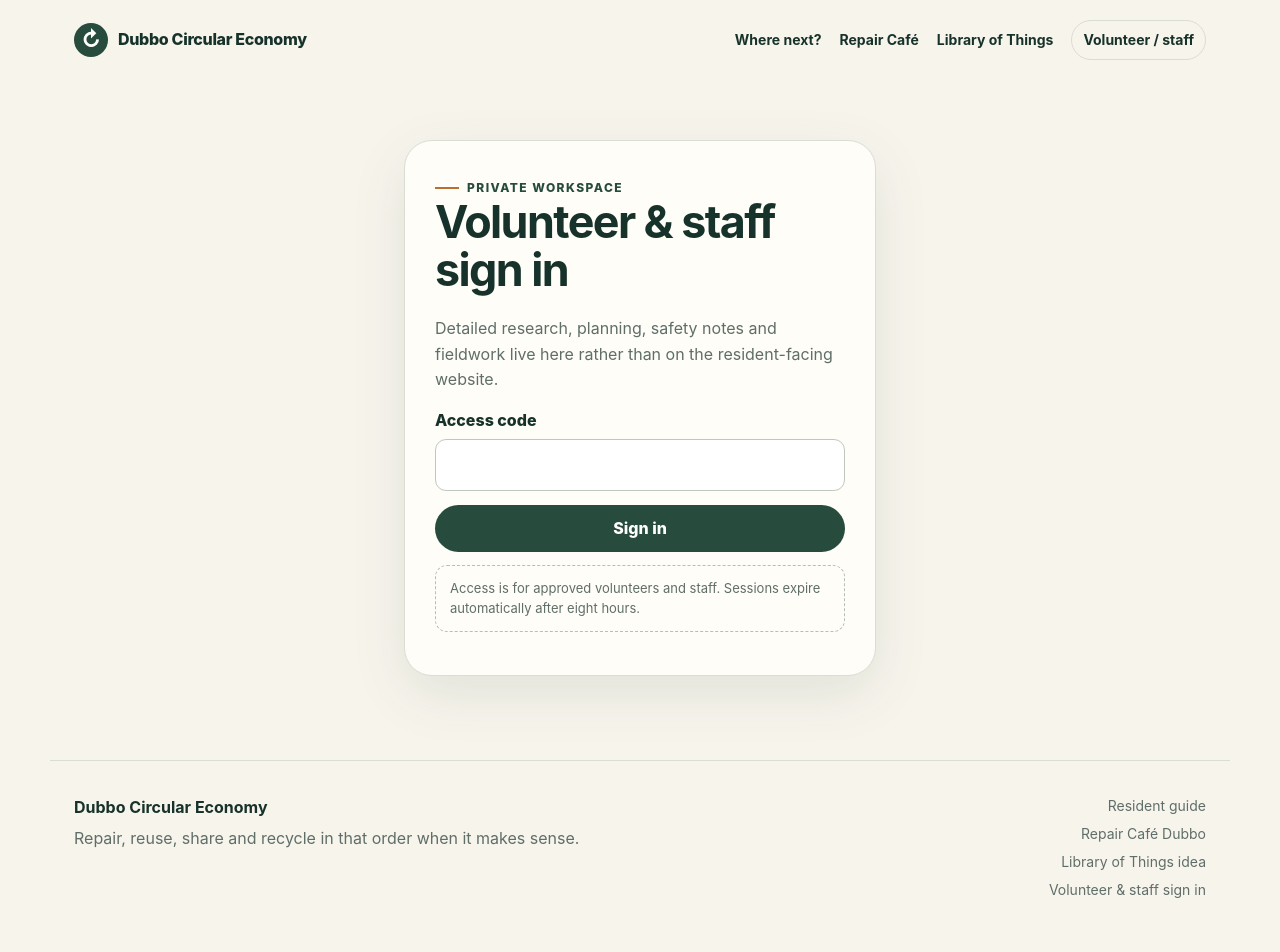
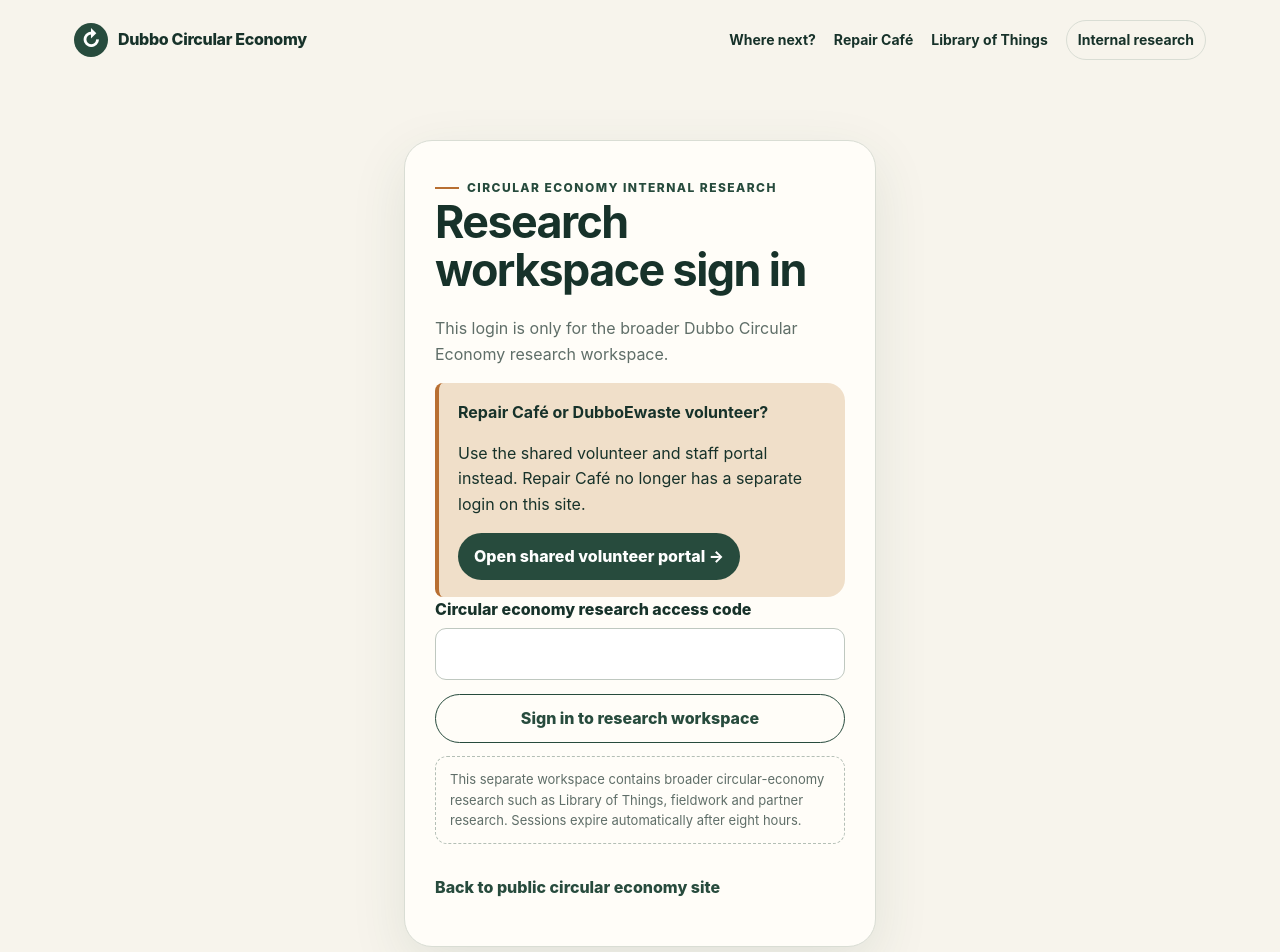
Before and after one commit to joshualparris/CircularEconomyDubbo, a Next.js app: page /login in a window 1280 px wide. Shown: the top 952 px of the page. Built offline with nearby package versions, Linux system fonts and the light colour scheme.

Commit message:
Use canonical Repair Café site and shared volunteer login
Routes public and internal Repair Café links to the canonical DubboEwaste Repair Café site and Volunteer Hub, and clarifies that the remaining local login is for broader circular-economy research only.

```diff
--- a/app/internal/page.js
+++ b/app/internal/page.js
@@ -3,7 +3,7 @@ import Link from "next/link";
 const cards=[
  ["Research & evidence","The 10 biggest unresolved Dubbo questions, with verified facts, gaps and next evidence steps.","/internal/research"],
  ["Repair First","Deep evidence, implementation plan, 12-week pilot playbook and field tools for making repair the easy first choice.","/internal/repair-first"],
- ["Repair Café","Pilot design, volunteer roles, safety boundaries, intake and outcome measurement.","/internal/repair-cafe"],
+ ["Repair Café","Pilot design, volunteer roles, safety boundaries, intake and outcome measurement.","https://dubbo-ewaste-app.vercel.app/repair-cafe-volunteers"],
  ["Library of Things","Demand test, starter inventory, risk controls, hosting and loan metrics.","/internal/library-of-things"],
  ["E-waste","Current known chain, data-bearing devices, downstream proof and questions for Council/contractors.","/internal/ewaste"],
  ["Partners & venues","Council, library, Men's Sheds, charities, repairers and other possible collaborators.","/internal/partners"],
@@ -14,7 +14,7 @@ const cards=[
 export default function InternalHome(){
  return <div>
   <div className="internal-hero"><div><div className="kicker">Internal</div><h1 style={{fontSize:"3.4rem"}}>Volunteer & staff workspace</h1><p className="lede">Detailed material lives here so the public site stays useful instead of becoming a research archive.</p></div></div>
-  <div className="internal-grid">{cards.map(([title,text,href])=><Link className="card action-card" href={href} key={href}><div><h2 style={{fontSize:"1.55rem"}}>{title}</h2><p>{text}</p></div><span className="small-link">Open workspace →</span></Link>)}</div>
+  <div className="internal-grid">{cards.map(([title,text,href])=>href.startsWith("http")?<a className="card action-card" href={href} key={href}><div><h2 style={{fontSize:"1.55rem"}}>{title}</h2><p>{text}</p></div><span className="small-link">Open shared workspace →</span></a>:<Link className="card action-card" href={href} key={href}><div><h2 style={{fontSize:"1.55rem"}}>{title}</h2><p>{text}</p></div><span className="small-link">Open workspace →</span></Link>)}</div>
   <section className="section">
    <div className="card"><h2>Evidence rule</h2><p>Do not turn a comparator, assumption or absence of public evidence into a Dubbo fact. When the remaining answer sits with Council, a contractor, a charity or a real-world pilot, say so and collect that evidence directly.</p></div>
   </section>
--- a/app/login/page.js
+++ b/app/login/page.js
@@ -1,20 +1,29 @@
+import Link from "next/link";
 import { login } from "./actions";
 
-export const metadata={title:"Volunteer & staff sign in"};
+export const metadata={title:"Circular economy research sign in"};
 
 export default async function LoginPage({searchParams}){
  const params=await searchParams;
  return <div className="login-shell">
   <div className="login-card">
-   <div className="kicker">Private workspace</div>
-   <h1 style={{fontSize:"2.8rem"}}>Volunteer & staff sign in</h1>
-   <p className="muted">Detailed research, planning, safety notes and fieldwork live here rather than on the resident-facing website.</p>
+   <div className="kicker">Circular economy internal research</div>
+   <h1 style={{fontSize:"2.8rem"}}>Research workspace sign in</h1>
+   <p className="muted">This login is only for the broader Dubbo Circular Economy research workspace.</p>
+
+   <div className="notice">
+    <strong>Repair Café or DubboEwaste volunteer?</strong>
+    <p>Use the shared volunteer and staff portal instead. Repair Café no longer has a separate login on this site.</p>
+    <a className="button" href="https://dubbo-ewaste-app.vercel.app/login">Open shared volunteer portal →</a>
+   </div>
+
    {params?.error?<p className="error">{params.error}</p>:null}
    <form className="form" action={login}>
-    <label>Access code<input name="code" type="password" autoComplete="current-password" required /></label>
-    <button className="button" type="submit">Sign in</button>
+    <label>Circular economy research access code<input name="code" type="password" autoComplete="current-password" required /></label>
+    <button className="button button-secondary" type="submit">Sign in to research workspace</button>
    </form>
-   <p className="private-note">Access is for approved volunteers and staff. Sessions expire automatically after eight hours.</p>
+   <p className="private-note">This separate workspace contains broader circular-economy research such as Library of Things, fieldwork and partner research. Sessions expire automatically after eight hours.</p>
+   <p className="small-link"><Link href="/">Back to public circular economy site</Link></p>
   </div>
  </div>;
 }
--- a/components/InternalNav.js
+++ b/components/InternalNav.js
@@ -12,7 +12,7 @@ export function InternalNav({ role }) {
         <Link href="/internal">Dashboard</Link>
         <Link href="/internal/research">Research</Link>
         <Link href="/internal/repair-first">Repair First</Link>
-        <Link href="/internal/repair-cafe">Repair Café</Link>
+        <a href="https://dubbo-ewaste-app.vercel.app/repair-cafe-volunteers">Repair Café</a>
         <Link href="/internal/library-of-things">Library of Things</Link>
         <Link href="/internal/ewaste">E-waste</Link>
         <Link href="/internal/partners">Partners</Link>
--- a/components/PublicFooter.js
+++ b/components/PublicFooter.js
@@ -9,9 +9,9 @@ export function PublicFooter() {
       </div>
       <div className="footer-links">
         <Link href="/where-next">Resident guide</Link>
-        <Link href="/repair-cafe">Repair Café Dubbo</Link>
+        <a href="https://dubbo-ewaste-app.vercel.app/repair-cafe-dubbo">Repair Café Dubbo</a>
         <Link href="/library-of-things">Library of Things idea</Link>
-        <Link href="/login">Volunteer & staff sign in</Link>
+        <Link href="/login">Circular economy research sign in</Link>
       </div>
     </footer>
   );
--- a/components/PublicHeader.js
+++ b/components/PublicHeader.js
@@ -9,9 +9,9 @@ export function PublicHeader() {
       </Link>
       <nav className="public-nav" aria-label="Main navigation">
         <Link href="/where-next">Where next?</Link>
-        <Link href="/repair-cafe">Repair Café</Link>
+        <a href="https://dubbo-ewaste-app.vercel.app/repair-cafe-dubbo">Repair Café</a>
         <Link href="/library-of-things">Library of Things</Link>
-        <Link className="quiet-link" href="/login">Volunteer / staff</Link>
+        <Link className="quiet-link" href="/login">Internal research</Link>
       </nav>
     </header>
   );
--- a/next.config.mjs
+++ b/next.config.mjs
@@ -2,6 +2,20 @@
 const nextConfig = {
   poweredByHeader: false,
   reactStrictMode: true,
+  async redirects() {
+    return [
+      {
+        source: "/repair-cafe",
+        destination: "https://dubbo-ewaste-app.vercel.app/repair-cafe-dubbo",
+        permanent: true,
+      },
+      {
+        source: "/internal/repair-cafe",
+        destination: "https://dubbo-ewaste-app.vercel.app/repair-cafe-volunteers",
+        permanent: true,
+      },
+    ];
+  },
 };
 
 export default nextConfig;
```
Also changed, not shown: app/internal/repair-cafe/page.js (+2 -15 lines), app/page.js (+6 -4 lines), app/repair-cafe/page.js (+2 -31 lines).
